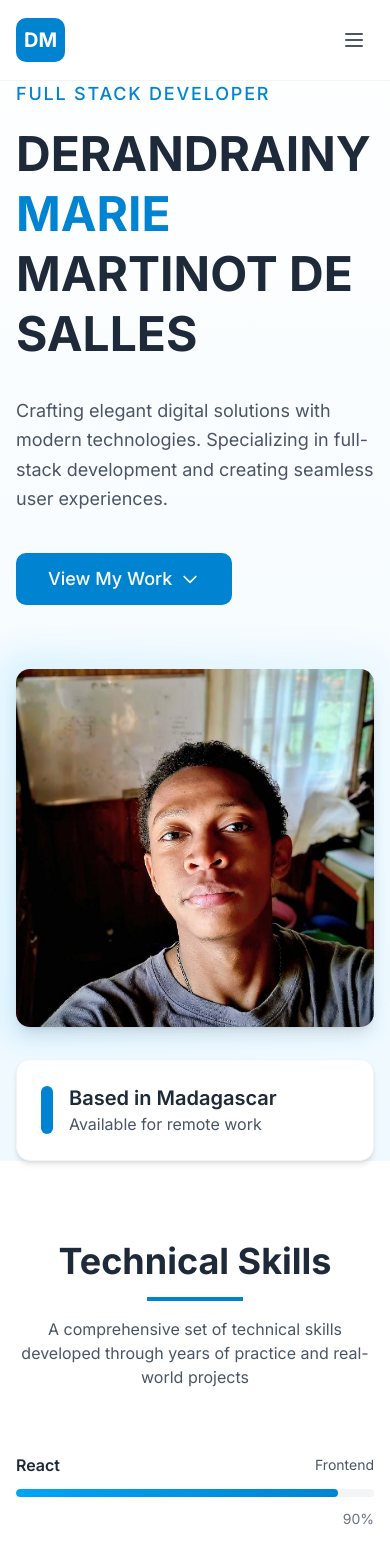
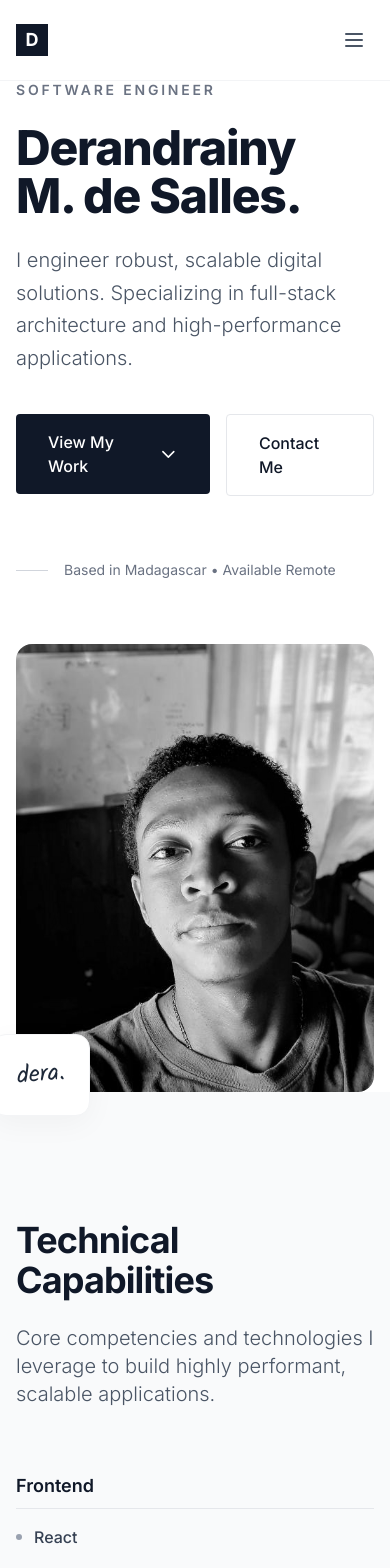
Before and after one commit to Dera2Salles/portofolio, a React (Vite) app: page / in a window 390 px wide. Shown: the top 1568 px of the page. Built offline with nearby package versions, Linux system fonts and the light colour scheme.

Commit message:
Update design

```diff
--- a/src/components/Contact.tsx
+++ b/src/components/Contact.tsx
@@ -1,5 +1,5 @@
+import { Mail, Send } from 'lucide-react';
 import React, { useState } from 'react';
-import { Mail, Send } from 'lucide-react';
 
 const Contact: React.FC = () => {
   const [formData, setFormData] = useState({
@@ -18,86 +18,84 @@ const Contact: React.FC = () => {
   };
 
   return (
-    <section id="contact" className="py-20 bg-sky-50">
+    <section id="contact" className="py-32 bg-white">
       <div className="container mx-auto px-4">
         <div className="max-w-4xl mx-auto">
-          <div className="text-center mb-12">
-            <h2 className="text-4xl font-bold text-gray-800 mb-4">Get In Touch</h2>
-            <div className="w-24 h-1 bg-sky-600 mx-auto mb-4"></div>
-            <p className="text-gray-600 max-w-2xl mx-auto">
-              Have a project in mind or want to discuss potential collaboration? I'd love to hear from you.
+          <div className="mb-20">
+            <h2 className="text-4xl md:text-5xl font-bold text-gray-900 tracking-tight mb-6">Let's Connect</h2>
+            <p className="text-xl text-gray-600 max-w-2xl font-light">
+              Available for architectural consulting, engineering roles, and strategic technical partnerships.
             </p>
           </div>
 
-          <div className="grid md:grid-cols-2 gap-12">
-            {/* Contact Information */}
-            <div className="space-y-8">
-              <div className="flex items-start space-x-4">
-                <div className="p-3 bg-sky-100 rounded-lg">
-                  <Mail className="w-6 h-6 text-sky-600" />
+          <div className="grid md:grid-cols-2 gap-16 lg:gap-24">
+            {}
+            <div className="space-y-12">
+              <div className="flex items-start space-x-6">
+                <div className="mt-1">
+                  <Mail className="w-6 h-6 text-gray-400" />
                 </div>
                 <div>
-                  <h3 className="font-semibold text-gray-800 mb-1">Email</h3>
+                  <h3 className="text-sm font-semibold text-gray-400 uppercase tracking-widest mb-2">Electronic Mail</h3>
                   <a
                     href="mailto:dera.ah.14@gmail.com"
-                    className="text-sky-600 hover:text-sky-700 transition-colors"
+                    className="text-2xl font-medium text-gray-900 hover:text-gray-600 transition-colors"
                   >
                     dera.ah.14@gmail.com
                   </a>
                 </div>
               </div>
 
-              <div className="bg-white p-6 rounded-xl shadow-sm border border-gray-100">
-                <h3 className="font-semibold text-gray-800 mb-4">Response Time</h3>
-                <p className="text-gray-600 mb-2">Typically responds within:</p>
-                <div className="text-sky-600 font-semibold">24-48 hours</div>
+              <div>
+                <h3 className="text-sm font-semibold text-gray-400 uppercase tracking-widest mb-2">Response Expectation</h3>
+                <p className="text-gray-900 font-medium">Within 24-48 business hours</p>
               </div>
             </div>
 
-            {/* Contact Form */}
-            <form onSubmit={handleSubmit} className="space-y-6">
+            {}
+            <form onSubmit={handleSubmit} className="space-y-8">
               <div>
-                <label className="block text-gray-700 mb-2 font-medium">Name</label>
+                <label className="block text-gray-500 text-sm font-semibold uppercase tracking-wider mb-2">Your Name</label>
                 <input
                   type="text"
                   value={formData.name}
                   onChange={(e) => setFormData({...formData, name: e.target.value})}
-                  className="w-full px-4 py-3 bg-white border border-gray-300 rounded-lg focus:outline-none focus:ring-2 focus:ring-sky-500 focus:border-transparent transition-all"
-                  placeholder="Your name"
+                  className="w-full bg-transparent border-b-2 border-gray-200 py-2 focus:outline-none focus:border-gray-900 transition-colors text-gray-900 text-lg placeholder-gray-300"
+                  placeholder="Jane Doe"
                   required
                 />
               </div>
 
               <div>
-                <label className="block text-gray-700 mb-2 font-medium">Email</label>
+                <label className="block text-gray-500 text-sm font-semibold uppercase tracking-wider mb-2">Email Address</label>
                 <input
                   type="email"
                   value={formData.email}
                   onChange={(e) => setFormData({...formData, email: e.target.value})}
-                  className="w-full px-4 py-3 bg-white border border-gray-300 rounded-lg focus:outline-none focus:ring-2 focus:ring-sky-500 focus:border-transparent transition-all"
-                  placeholder="you@example.com"
+                  className="w-full bg-transparent border-b-2 border-gray-200 py-2 focus:outline-none focus:border-gray-900 transition-colors text-gray-900 text-lg placeholder-gray-300"
+                  placeholder="jane@example.com"
                   required
                 />
               </div>
 
               <div>
-                <label className="block text-gray-700 mb-2 font-medium">Message</label>
+                <label className="block text-gray-500 text-sm font-semibold uppercase tracking-wider mb-2">Project Details</label>
                 <textarea
                   rows={4}
                   value={formData.message}
                   onChange={(e) => setFormData({...formData, message: e.target.value})}
-                  className="w-full px-4 py-3 bg-white border border-gray-300 rounded-lg focus:outline-none focus:ring-2 focus:ring-sky-500 focus:border-transparent transition-all resize-none"
-                  placeholder="Tell me about your project..."
+                  className="w-full bg-transparent border-b-2 border-gray-200 py-2 focus:outline-none focus:border-gray-900 transition-colors text-gray-900 text-lg resize-none placeholder-gray-300"
+                  placeholder="Briefly describe your requirements..."
                   required
                 ></textarea>
               </div>
 
               <button
                 type="submit"
-                className="w-full bg-sky-600 text-white font-medium py-3 px-6 rounded-lg hover:bg-sky-700 transition-colors flex items-center justify-center gap-2"
+                className="bg-gray-900 text-white font-medium py-4 px-8 rounded hover:bg-black transition-colors flex items-center justify-center gap-3 w-full sm:w-auto mt-4"
               >
-                <Send className="w-5 h-5" />
-                Send Message
+                <span>Initiate Contact</span>
+                <Send className="w-4 h-4" />
               </button>
             </form>
           </div>
--- a/src/components/Hero.tsx
+++ b/src/components/Hero.tsx
@@ -5,28 +5,28 @@ import profilePic from './file.jpeg';
 
 const Hero: React.FC = () => {
   return (
-    <section id="home" className="relative min-h-screen bg-gradient-to-b from-white to-sky-50 flex items-center justify-center pt-20">
+    <section id="home" className="relative min-h-screen bg-white flex items-center justify-center pt-20">
       <div className="container mx-auto px-4 grid md:grid-cols-2 gap-16 items-center">
 
-        {/* Text Content */}
+        {}
         <motion.div
           initial={{ opacity: 0, x: -50 }}
           animate={{ opacity: 1, x: 0 }}
           transition={{ duration: 0.6 }}
           className="flex flex-col items-start text-left"
         >
-          <h2 className="text-lg font-medium mb-4 text-sky-600 uppercase tracking-widest">
-            Full Stack Developer
+          <h2 className="text-sm font-semibold mb-6 text-gray-500 tracking-[0.2em] uppercase">
+            Software Engineer
           </h2>
-          <h1 className="text-5xl md:text-6xl font-bold mb-8 leading-tight">
-            <span className="block">DERANDRAINY</span>
-            <span className="block text-sky-600">MARIE</span>
-            <span className="block">MARTINOT DE SALLES</span>
+          <h1 className="text-5xl md:text-7xl font-extrabold mb-6 tracking-tight text-gray-900">
+            Derandrainy
+            <br />
+            M. de Salles.
           </h1>
-          <p className="text-lg text-gray-600 mb-10 max-w-lg leading-relaxed">
-            Crafting elegant digital solutions with modern technologies.
-            Specializing in full-stack development and creating seamless user experiences.
+          <p className="text-xl text-gray-600 mb-10 max-w-lg leading-relaxed font-light">
+            I engineer robust, scalable digital solutions. Specializing in full-stack architecture and high-performance applications.
           </p>
+          <div className="flex gap-4">
             <Link
               to="projects"
               smooth={true}
@@ -36,7 +36,7 @@ const Hero: React.FC = () => {
               <motion.div
                 whileHover={{ scale: 1.02 }}
                 whileTap={{ scale: 0.98 }}
-              className="bg-sky-600 text-white text-lg font-medium py-3 px-8 rounded-lg hover:bg-sky-700 transition-all cursor-pointer inline-flex items-center gap-2"
+                className="bg-gray-900 text-white text-base font-medium py-4 px-8 rounded hover:bg-black transition-all cursor-pointer inline-flex items-center gap-2"
               >
                 <span>View My Work</span>
                 <svg className="w-5 h-5" fill="none" stroke="currentColor" viewBox="0 0 24 24">
@@ -44,33 +44,44 @@ const Hero: React.FC = () => {
                 </svg>
               </motion.div>
             </Link>
+            <Link
+              to="contact"
+              smooth={true}
+              duration={500}
+              offset={-80}
+            >
+              <motion.div
+                whileHover={{ scale: 1.02 }}
+                whileTap={{ scale: 0.98 }}
+                className="bg-white text-gray-900 border border-gray-200 text-base font-medium py-4 px-8 rounded hover:border-gray-900 transition-all cursor-pointer inline-flex items-center gap-2"
+              >
+                <span>Contact Me</span>
+              </motion.div>
+            </Link>
+          </div>
+
+          <div className="mt-16 flex items-center gap-4 text-gray-500 text-sm">
+            <div className="w-8 h-px bg-gray-300"></div>
+            <p>Based in Madagascar • Available Remote</p>
+          </div>
         </motion.div>
 
-        {/* Profile Image */}
+        {}
         <motion.div
-          initial={{ opacity: 0, y: 50 }}
-          animate={{ opacity: 1, y: 0 }}
-          transition={{ duration: 0.6, delay: 0.2 }}
-          className="relative"
+          initial={{ opacity: 0, scale: 0.95 }}
+          animate={{ opacity: 1, scale: 1 }}
+          transition={{ duration: 0.8, ease: "easeOut" }}
+          className="relative flex justify-center md:justify-end"
         >
-          <div className="relative">
-            <div className="absolute -inset-4 bg-gradient-to-r from-sky-200 to-sky-100 rounded-2xl blur-lg opacity-50"></div>
+          <div className="relative w-full max-w-sm aspect-[4/5] bg-gray-100 rounded-2xl overflow-hidden">
             <img
               src={profilePic}
               alt="Profile"
-              className="relative w-full max-w-md rounded-xl shadow-lg"
+              className="absolute inset-0 w-full h-full object-cover filter grayscale hover:grayscale-0 transition-all duration-700"
             />
           </div>
-
-          {/* Info Card */}
-          <div className="mt-8 p-6 bg-white rounded-xl shadow-md border border-gray-100">
-            <div className="flex items-center space-x-4">
-              <div className="w-3 h-12 bg-sky-600 rounded-full"></div>
-              <div>
-                <h3 className="text-xl font-semibold text-gray-800">Based in Madagascar</h3>
-                <p className="text-gray-600">Available for remote work</p>
-              </div>
-            </div>
+          <div className="absolute -bottom-6 -left-6 bg-white p-6 shadow-[0_8px_30px_rgb(0,0,0,0.04)] rounded-xl border border-gray-100">
+             <span className="font-['Kalam'] text-2xl text-gray-800 rotate-[-5deg] inline-block">dera.</span>
           </div>
         </motion.div>
       </div>
--- a/src/components/Navbar.tsx
+++ b/src/components/Navbar.tsx
@@ -1,40 +1,37 @@
-import { motion } from 'framer-motion';
-import { Menu, X } from 'lucide-react';
-import React, { useState } from 'react';
-import { Link } from 'react-scroll';
+import { motion } from "framer-motion";
+import { Menu, X } from "lucide-react";
+import React, { useState } from "react";
+import { Link } from "react-scroll";
 
 const Navbar: React.FC = () => {
   const [isOpen, setIsOpen] = useState(false);
 
   const links = [
-    { name: 'Home', href: 'home' },
-    { name: 'Skills', href: 'skills' },
-    { name: 'Projects', href: 'projects' },
-    { name: 'Team', href: 'team' },
-    { name: 'Contact', href: 'contact' },
+    { name: "Home", href: "home" },
+    { name: "Skills", href: "skills" },
+    { name: "Projects", href: "projects" },
+    { name: "Team", href: "team" },
+    { name: "Contact", href: "contact" },
   ];
 
   return (
-    <nav className="fixed w-full z-50 bg-white/90 backdrop-blur-sm border-b border-gray-100">
+    <nav className="fixed w-full z-50 bg-white/80 backdrop-blur-md border-b border-gray-100">
       <div className="max-w-7xl mx-auto px-4 sm:px-6 lg:px-8">
         <div className="flex items-center justify-between h-20">
-
-          {/* Logo */}
           <Link
             to="home"
             smooth={true}
             duration={500}
-            className="flex items-center space-x-3 cursor-pointer"
+            className="flex items-center space-x-3 cursor-pointer group"
           >
-            <div className="p-2 bg-sky-600 text-white rounded-lg">
-              <span className="font-bold text-xl">DM</span>
+            <div className="w-8 h-8 bg-gray-900 text-white flex items-center justify-center font-bold text-lg group-hover:bg-gray-700 transition-colors">
+              D
             </div>
-            <span className="font-bold text-xl tracking-tight text-gray-800 hidden md:block">
-              DERANDRAINY MARIE
+            <span className="font-semibold text-lg tracking-tight text-gray-900 hidden sm:block">
+              Derandrainy.
             </span>
           </Link>
 
-          {/* Desktop Menu */}
           <div className="hidden md:flex items-center space-x-8">
             {links.map((link) => (
               <Link
@@ -43,32 +40,35 @@ const Navbar: React.FC = () => {
                 smooth={true}
                 duration={500}
                 offset={-80}
-                className="relative px-4 py-2 text-gray-600 hover:text-sky-600 font-medium transition-colors cursor-pointer group"
+                className="text-sm font-medium text-gray-500 hover:text-gray-900 transition-colors cursor-pointer"
               >
                 {link.name}
-                <span className="absolute bottom-0 left-1/2 transform -translate-x-1/2 w-0 h-0.5 bg-sky-600 group-hover:w-8 transition-all duration-300"></span>
               </Link>
             ))}
           </div>
 
-          {/* Mobile Menu Button */}
+          {}
           <div className="md:hidden">
             <button
               onClick={() => setIsOpen(!isOpen)}
               className="p-2 rounded-lg text-gray-600 hover:bg-gray-100 transition-colors"
             >
-              {isOpen ? <X className="w-6 h-6" /> : <Menu className="w-6 h-6" />}
+              {isOpen ? (
+                <X className="w-6 h-6" />
+              ) : (
+                <Menu className="w-6 h-6" />
+              )}
             </button>
           </div>
         </div>
       </div>
 
-      {/* Mobile Menu */}
+      {}
       {isOpen && (
         <motion.div
           initial={{ opacity: 0, y: -10 }}
           animate={{ opacity: 1, y: 0 }}
-          className="md:hidden bg-white border-t border-gray-100 shadow-lg"
+          className="md:hidden bg-white border-t border-gray-100"
         >
           <div className="px-4 py-6 space-y-4">
             {links.map((link) => (
@@ -79,7 +79,7 @@ const Navbar: React.FC = () => {
                 duration={500}
                 offset={-80}
                 onClick={() => setIsOpen(false)}
-                className="block py-3 px-4 text-gray-600 hover:text-sky-600 hover:bg-sky-50 rounded-lg font-medium transition-colors cursor-pointer"
+                className="block py-3 px-4 text-gray-600 hover:text-gray-900 hover:bg-gray-50 rounded font-medium transition-colors cursor-pointer"
               >
                 {link.name}
               </Link>
--- a/src/components/Skills.tsx
+++ b/src/components/Skills.tsx
@@ -46,40 +46,33 @@ const skills = [
 
 const Skills: React.FC = () => {
   return (
-    <section id="skills" className="py-20 bg-white">
-      <div className="container mx-auto px-4">
-        <div className="text-center mb-16">
-          <h2 className="text-4xl font-bold text-gray-800 mb-4">Technical Skills</h2>
-          <div className="w-24 h-1 bg-sky-600 mx-auto mb-4"></div>
-          <p className="text-gray-600 max-w-2xl mx-auto">
-            A comprehensive set of technical skills developed through years of practice and real-world projects
+    <section id="skills" className="py-32 bg-gray-50">
+      <div className="container mx-auto px-4 max-w-5xl">
+        <div className="mb-16">
+          <h2 className="text-4xl md:text-5xl font-bold text-gray-900 tracking-tight mb-6">Technical Capabilities</h2>
+          <p className="text-xl text-gray-600 max-w-2xl font-light">
+            Core competencies and technologies I leverage to build highly performant, scalable applications.
           </p>
         </div>
 
-        <div className="grid grid-cols-1 md:grid-cols-2 gap-12 max-w-4xl mx-auto">
-          {skills.map((skill, index) => (
+        <div className="grid grid-cols-1 md:grid-cols-2 lg:grid-cols-4 gap-8">
+          {Array.from(new Set(skills.map(s => s.category))).map((category, catIdx) => (
              <motion.div
-              key={index}
-              initial={{ opacity: 0, x: index % 2 === 0 ? -20 : 20 }}
-              whileInView={{ opacity: 1, x: 0 }}
+                key={category}
+                initial={{ opacity: 0, y: 20 }}
+                whileInView={{ opacity: 1, y: 0 }}
                 viewport={{ once: true }}
-              transition={{ duration: 0.5, delay: index * 0.1 }}
-              className="space-y-3"
+                transition={{ duration: 0.5, delay: catIdx * 0.1 }}
              >
-              <div className="flex justify-between items-center">
-                <span className="font-semibold text-gray-800">{skill.name}</span>
-                <span className="text-sm text-gray-600">{skill.category}</span>
+               <h3 className="text-lg font-semibold mb-4 text-gray-900 border-b border-gray-200 pb-2">{category}</h3>
+               <div className="flex flex-col gap-3">
+                 {skills.filter(s => s.category === category).map((skill, idx) => (
+                    <div key={idx} className="flex items-center text-gray-700">
+                      <div className="w-1.5 h-1.5 bg-gray-400 rounded-full mr-3"></div>
+                      <span className="font-medium">{skill.name}</span>
                     </div>
-              <div className="h-2 bg-gray-100 rounded-full overflow-hidden">
-                <motion.div
-                  initial={{ width: 0 }}
-                  whileInView={{ width: `${skill.level}%` }}
-                  viewport={{ once: true }}
-                  transition={{ duration: 1, delay: index * 0.1 }}
-                  className="h-full bg-gradient-to-r from-sky-500 to-sky-600 rounded-full"
-                />
+                 ))}
                </div>
-              <div className="text-right text-sm text-gray-500">{skill.level}%</div>
              </motion.div>
           ))}
         </div>
--- a/src/index.css
+++ b/src/index.css
@@ -1,4 +1,4 @@
-@import url('https://fonts.googleapis.com/css2?family=Inter:wght@300;400;500;600;700;800;900&display=swap');
+@import url('https://fonts.googleapis.com/css2?family=Inter:wght@300;400;500;600;700;800;900&family=Kalam:wght@300;400;700&display=swap');
 @import "tailwindcss";
 @import "tw-animate-css";
 
@@ -34,8 +34,7 @@
 }
 
 *::-webkit-scrollbar-thumb {
-  background: linear-gradient(180deg, #8B5CF6, #6B21A8);
-  /* Purple gradient */
+  background: #4B5563;
   border-radius: 999px;
   border: 3px solid transparent;
   background-clip: padding-box;
@@ -43,7 +42,7 @@
 }
 
 *::-webkit-scrollbar-thumb:hover {
-  background: linear-gradient(180deg, #7C3AED, #581C87);
+  background: #111827;
 }
 
 :root {
--- a/src/vite-env.d.ts
+++ b/src/vite-env.d.ts
@@ -2,7 +2,6 @@
 
 interface ImportMetaEnv {
   readonly VITE_GEMINI_API_KEY: string;
-  // autres variables...
 }
 
 interface ImportMeta {
```
Also changed, not shown: src/components/Footer.tsx (+4 -5 lines), src/components/Projects.tsx (+50 -37 lines), src/components/Team.tsx (+38 -31 lines), 1 other file (tests, documents, lock files or other folders). Lines whose indentation alone changed are shown as unchanged.
